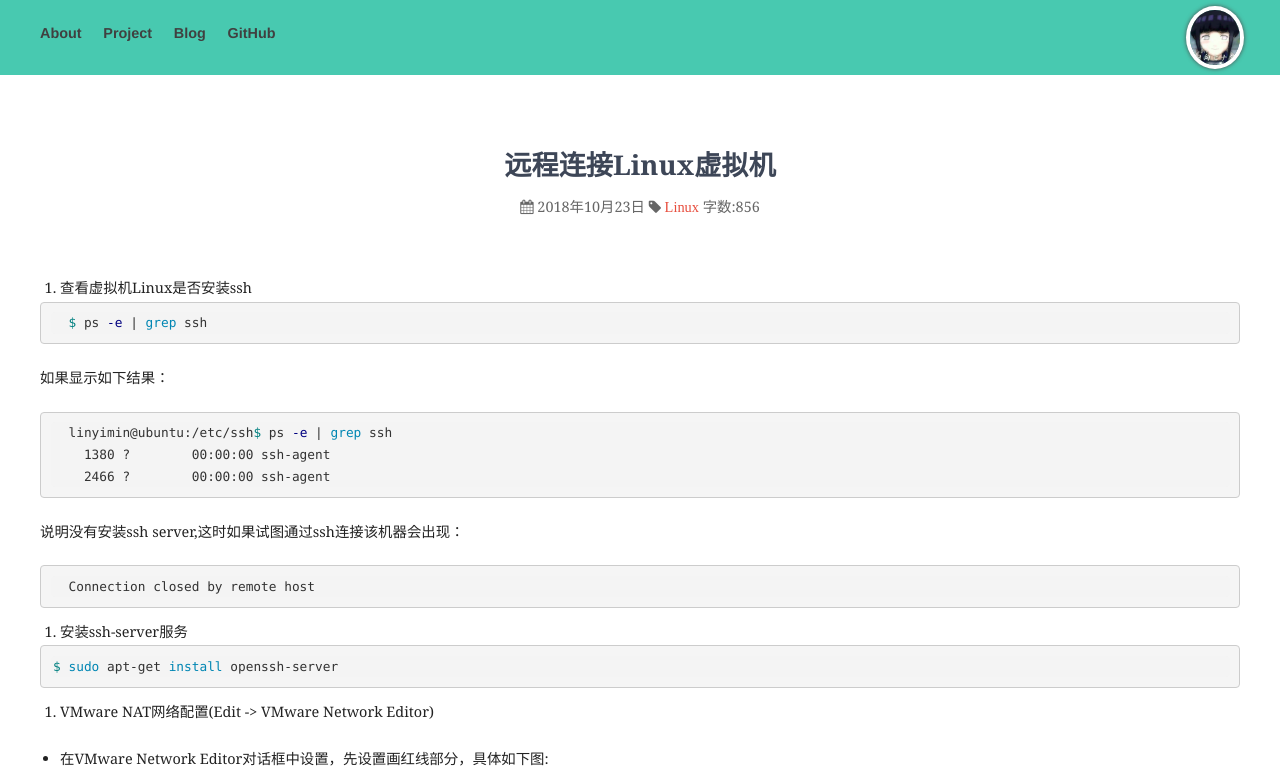
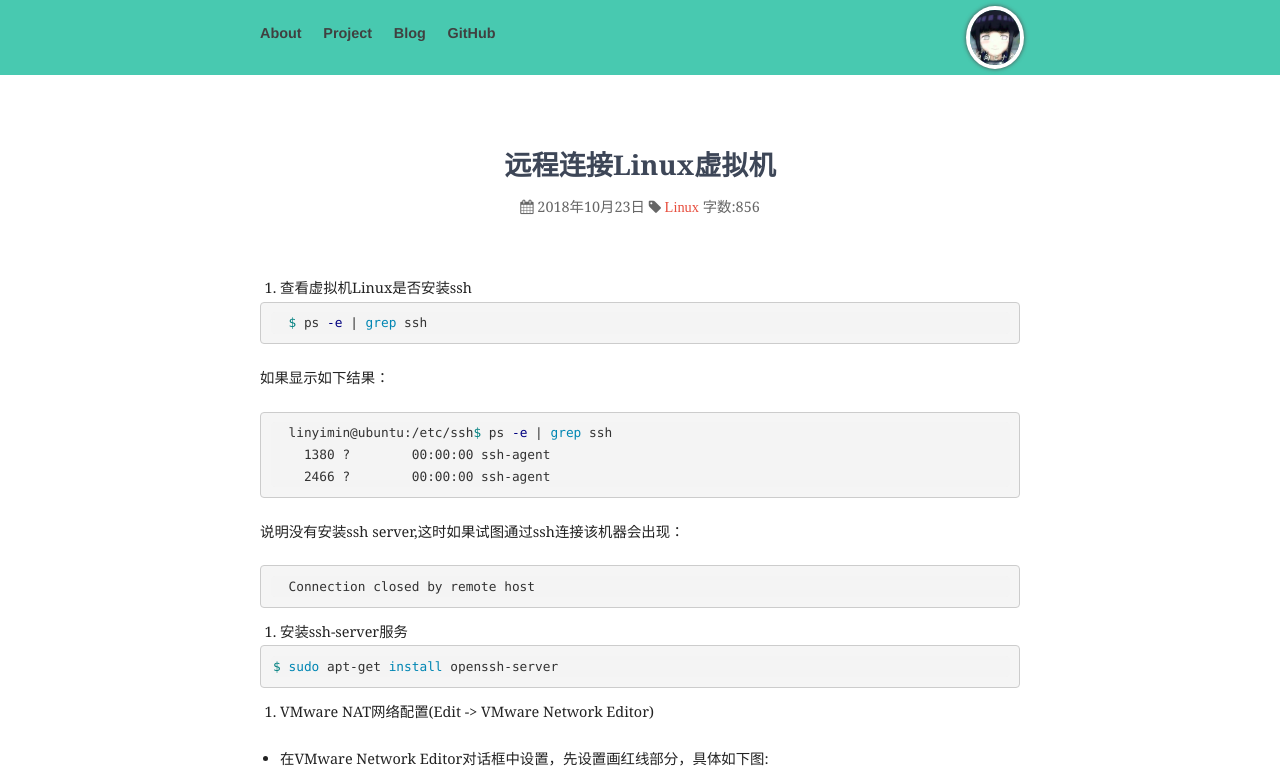
Before and after one commit to linyimin-bupt/linyimin.github.io, a Jekyll site: the page built from _posts/2018-10-23-connect-to-a-linux-virtual-mechine-remotly.md, in a window 1280 px wide. Shown: the top 774 px of the page. Built offline with Jekyll 4.4.1, drawn with Linux system fonts in a browser that asks for light colours; nearby versions of some CDN libraries; comment, search, counter and statistics services are not loaded; grey boxes are pictures that could not be loaded.

Commit message:
fix style

```diff
--- a/css/blog.css
+++ b/css/blog.css
@@ -104,7 +104,7 @@
 }
 
 .inner, pre code, .post > * {
-  max-width: 1200px; /*680*/
+  max-width: 760px; /*680*/
   margin-left: auto;
   margin-right: auto;
   text-align: left;
--- a/css/site.css
+++ b/css/site.css
@@ -232,7 +232,7 @@
 }
 
 .inner, pre code, .post > * {
-  max-width: 1200px; /*680*/
+  max-width: 760px; /*680*/
   margin-left: auto;
   margin-right: auto;
   text-align: left;
@@ -368,7 +368,7 @@
 }
 
 footer .linkings {
-  max-width: 1200px;
+  max-width: 760px;
   margin-left: auto;
   margin-right: auto;
   text-align: left;
```
